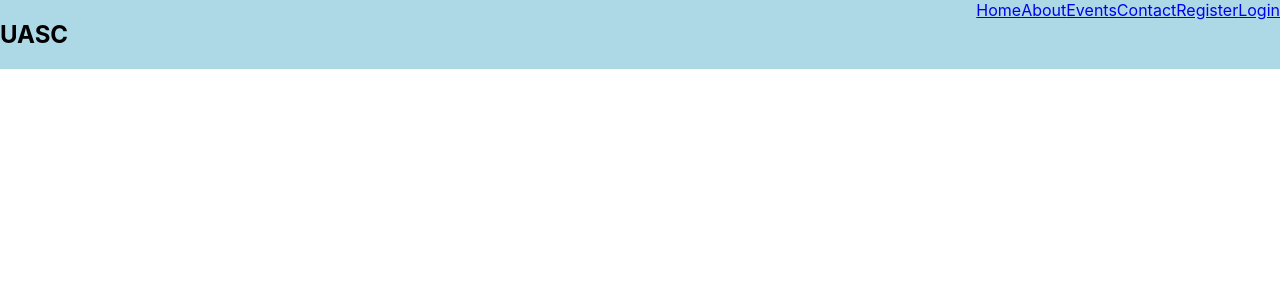
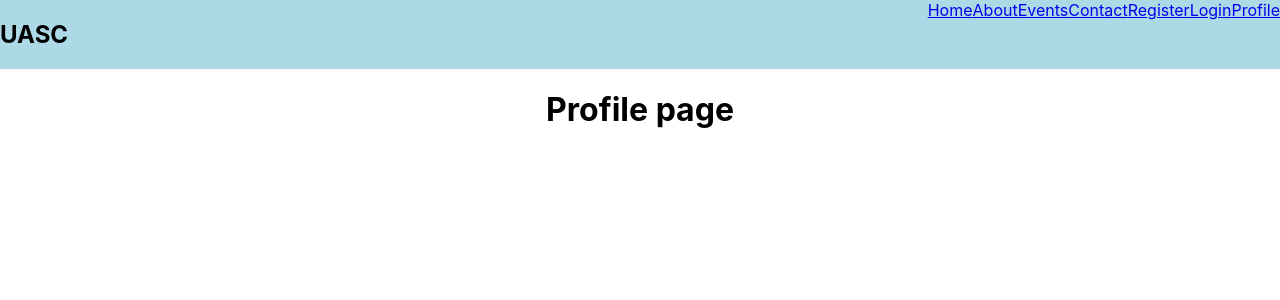
Before and after one commit to UoaWDCC/uasc-web, a React (Create React App) app in the folder frontend/: page /profile in a window 1280 px wide. Shown: the top 300 px of the page. Built offline with nearby package versions, Linux system fonts and the light colour scheme.

Commit message:
Started creating profile page

```diff
--- a/frontend/src/App.js
+++ b/frontend/src/App.js
@@ -7,6 +7,7 @@ import Login from "./pages/Login";
 import Events from "./pages/Events";
 import Contact from "./pages/Contact";
 import { BrowserRouter as Router, Route, Routes } from "react-router-dom";
+import Profile from "./pages/Profile";
 
 function App() {
   return (
@@ -21,6 +22,7 @@ function App() {
             <Route path="/contact" element={<Contact />} />
             <Route path="/register" element={<Register />} />
             <Route path="/login" element={<Login />} />
+            <Route path="/profile" element={<Profile />} />
           </Routes>
         </div>
       </div>
--- a/frontend/src/components/Navbar.js
+++ b/frontend/src/components/Navbar.js
@@ -18,6 +18,7 @@ const Navbar = () => {
         <Link to="/contact">Contact</Link>
         <Link to="/register">Register</Link>
         <Link to="/login">Login</Link>
+        <Link to="/profile">Profile</Link>
       </div>
     </nav>
   );
--- /dev/null
+++ b/frontend/src/pages/Profile.js
@@ -0,0 +1,9 @@
+const Profile = () => {
+  return (
+    <div>
+      <h1>Profile page</h1>
+    </div>
+  );
+};
+
+export default Profile;
```
Also changed, not shown: 1 other file (tests, documents, lock files or other folders). Lines whose indentation alone changed are shown as unchanged.
